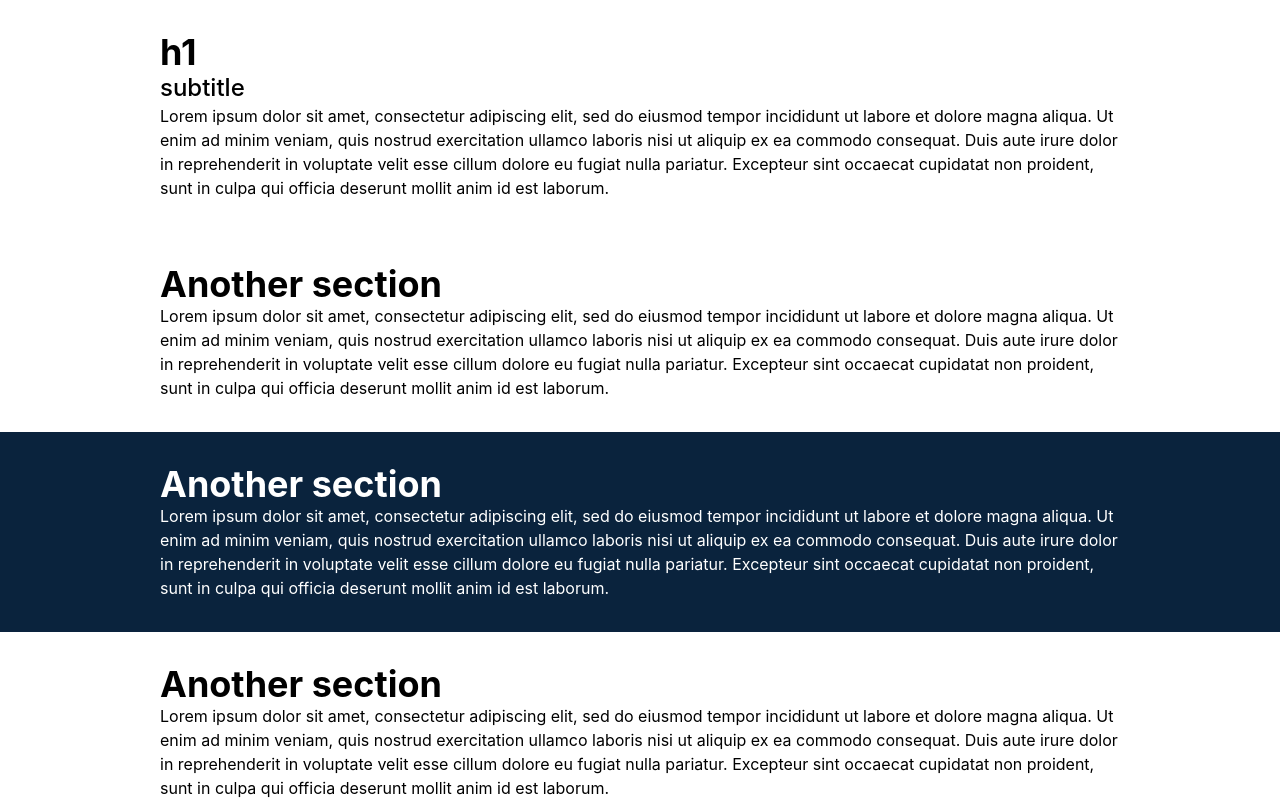
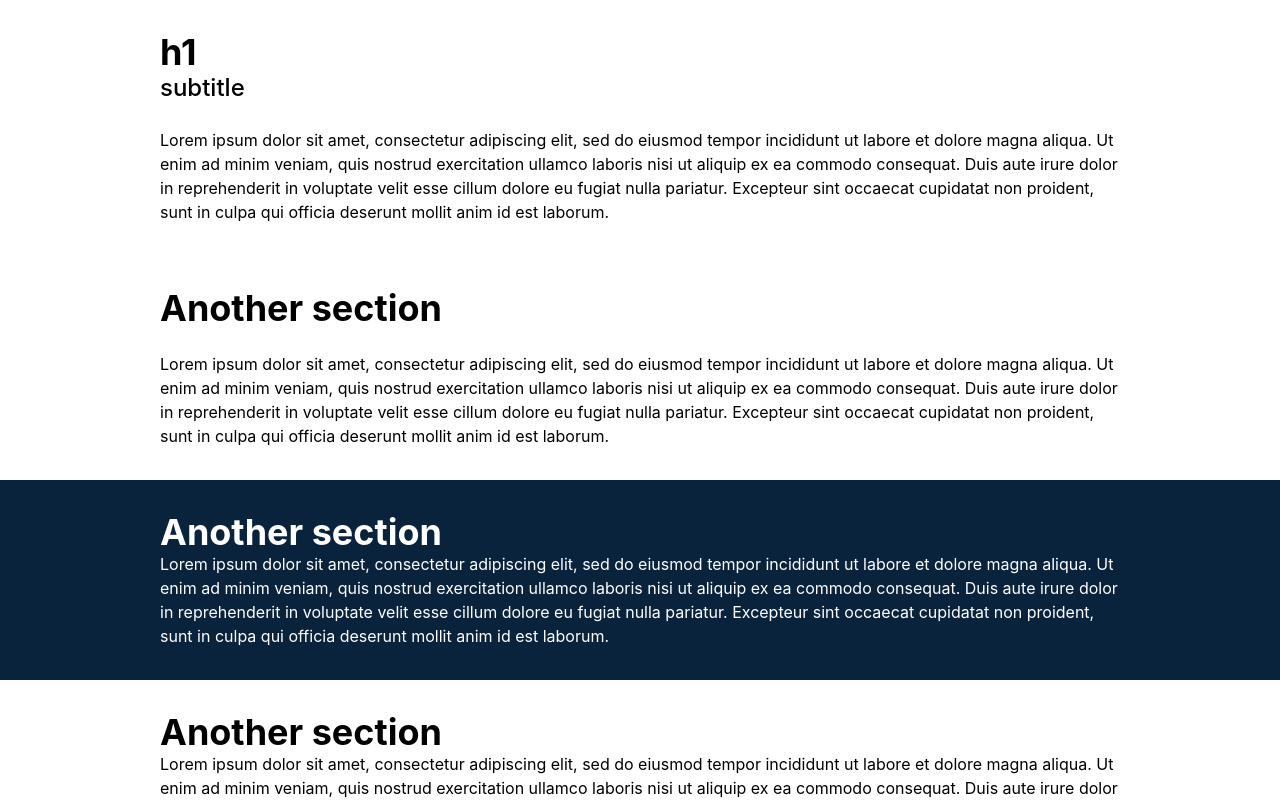
Before and after one commit to WestPeakResearch/website-next, a Next.js app: page / in a window 1280 px wide. Shown: the top 800 px of the page. Built offline with nearby package versions, Linux system fonts and the light colour scheme.

Commit message:
Add VStack

```diff
--- a/package.json
+++ b/package.json
@@ -9,6 +9,7 @@
     "lint": "eslint"
   },
   "dependencies": {
+    "clsx": "^2.1.1",
     "next": "15.5.3",
     "react": "19.1.0",
     "react-dom": "19.1.0"
--- a/src/app/page.tsx
+++ b/src/app/page.tsx
@@ -1,34 +1,41 @@
 import {Section} from "@/system/Section/Section";
 import {Text} from "@/system/Text/Text";
 import lionsgate from "@/images/backgrounds/lionsgate.jpg";
+import {VStack} from "@/system/VStack/VStack";
 
 export default function Home() {
   return (
     <div>
       <Section>
+        <VStack>
+          <div>
             <Text variant="title">h1</Text>
             <Text variant="subtitle">subtitle</Text>
+          </div>
           <Text>
             Lorem ipsum dolor sit amet, consectetur adipiscing elit, sed do
-          eiusmod tempor incididunt ut labore et dolore magna aliqua. Ut enim ad
-          minim veniam, quis nostrud exercitation ullamco laboris nisi ut
+            eiusmod tempor incididunt ut labore et dolore magna aliqua. Ut enim
+            ad minim veniam, quis nostrud exercitation ullamco laboris nisi ut
             aliquip ex ea commodo consequat. Duis aute irure dolor in
             reprehenderit in voluptate velit esse cillum dolore eu fugiat nulla
             pariatur. Excepteur sint occaecat cupidatat non proident, sunt in
             culpa qui officia deserunt mollit anim id est laborum.
           </Text>
+        </VStack>
       </Section>
       <Section>
+        <VStack>
           <Text variant="title">Another section</Text>
           <Text>
             Lorem ipsum dolor sit amet, consectetur adipiscing elit, sed do
-          eiusmod tempor incididunt ut labore et dolore magna aliqua. Ut enim ad
-          minim veniam, quis nostrud exercitation ullamco laboris nisi ut
+            eiusmod tempor incididunt ut labore et dolore magna aliqua. Ut enim
+            ad minim veniam, quis nostrud exercitation ullamco laboris nisi ut
             aliquip ex ea commodo consequat. Duis aute irure dolor in
             reprehenderit in voluptate velit esse cillum dolore eu fugiat nulla
             pariatur. Excepteur sint occaecat cupidatat non proident, sunt in
             culpa qui officia deserunt mollit anim id est laborum.
           </Text>
+        </VStack>
       </Section>
       <Section color="secondary">
         <Text variant="title">Another section</Text>
--- /dev/null
+++ b/src/system/VStack/VStack.tsx
@@ -0,0 +1,13 @@
+import clsx from "clsx";
+
+export function VStack({
+  className,
+  children,
+}: {
+  className?: string;
+  children: React.ReactNode;
+}) {
+  return (
+    <div className={clsx(className, "flex flex-col gap-6")}>{children}</div>
+  );
+}
```
Also changed, not shown: 1 other file (tests, documents, lock files or other folders). Lines whose indentation alone changed are shown as unchanged.
